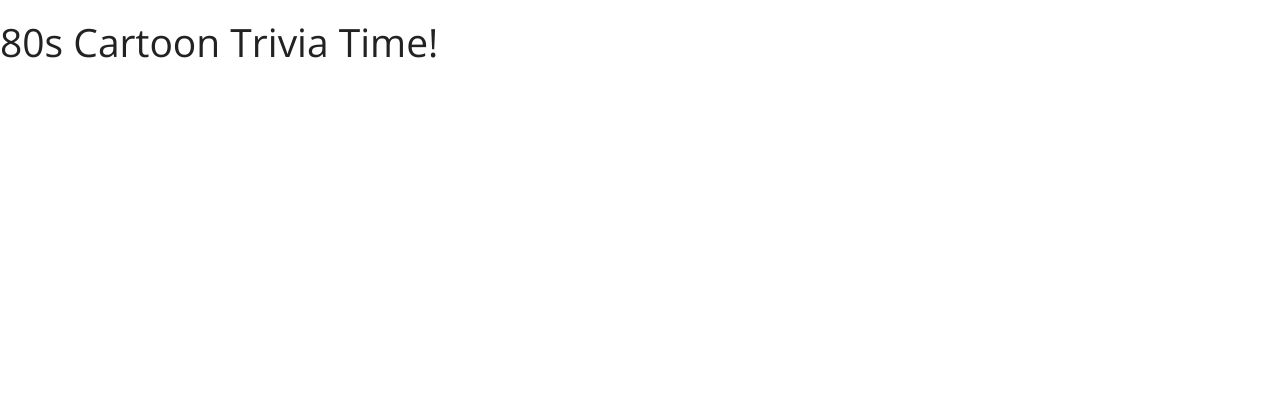
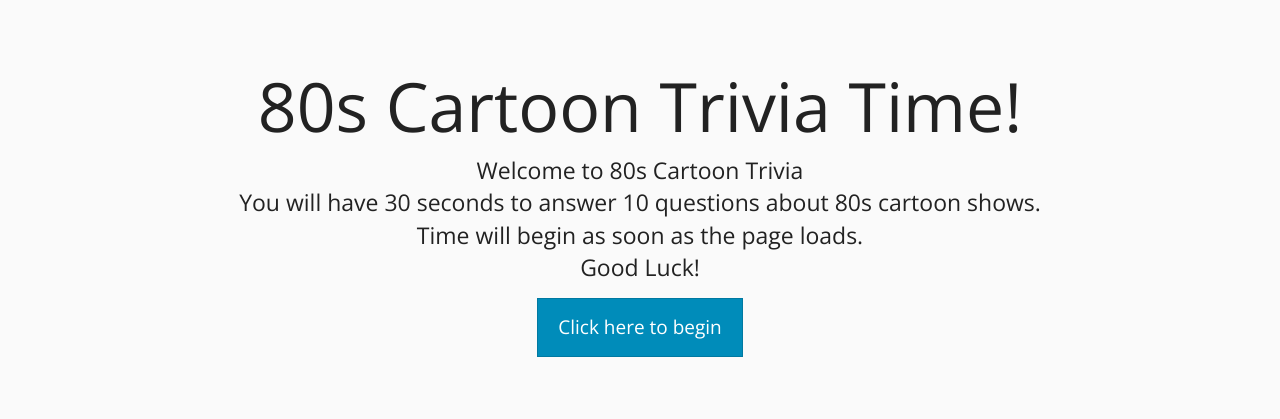
Before and after one commit to Markliebs/TriviaGame, a PHP site: page / in a window 1280 px wide. Shown: the top 419 px of the page. Run offline with PHP 8.4, Linux system fonts and the light colour scheme.

Commit message:
added main game page

```diff
--- a/assets/css/style.css
+++ b/assets/css/style.css
@@ -1,3 +1,6 @@
-#background {
+.back {
 	background-image: url("assets/images/voltron.jpg");
 }
+.jumbotron {
+	text-align: center;
+}
--- a/index.html
+++ b/index.html
@@ -11,9 +11,16 @@
 </head>
 
 <body>
-	<div class="background">
+	<div class="back">
 	</div>
-	<h1>80s Cartoon Trivia Time!</h1>
+
+	<div class="directions">
+		<div class="jumbotron">
+		<h1>80s Cartoon Trivia Time!</h1>
+			<p>Welcome to 80s Cartoon Trivia<br>You will have 30 seconds to answer 10 questions about 80s cartoon shows.<br>Time will begin as soon as the page loads.<br>Good Luck!</p>
+			<p><a class="btn btn-primary btn-lg" href="index2.html">Click here to begin</a></p>
+		</div>
+	</div>
 
 
 	<script src="https://code.jquery.com/jquery-2.2.3.min.js" integrity="sha256-a23g1Nt4dtEYOj7bR+vTu7+T8VP13humZFBJNIYoEJo=" crossorigin="anonymous"></script>
```
Also changed, not shown: index2.html (added).
